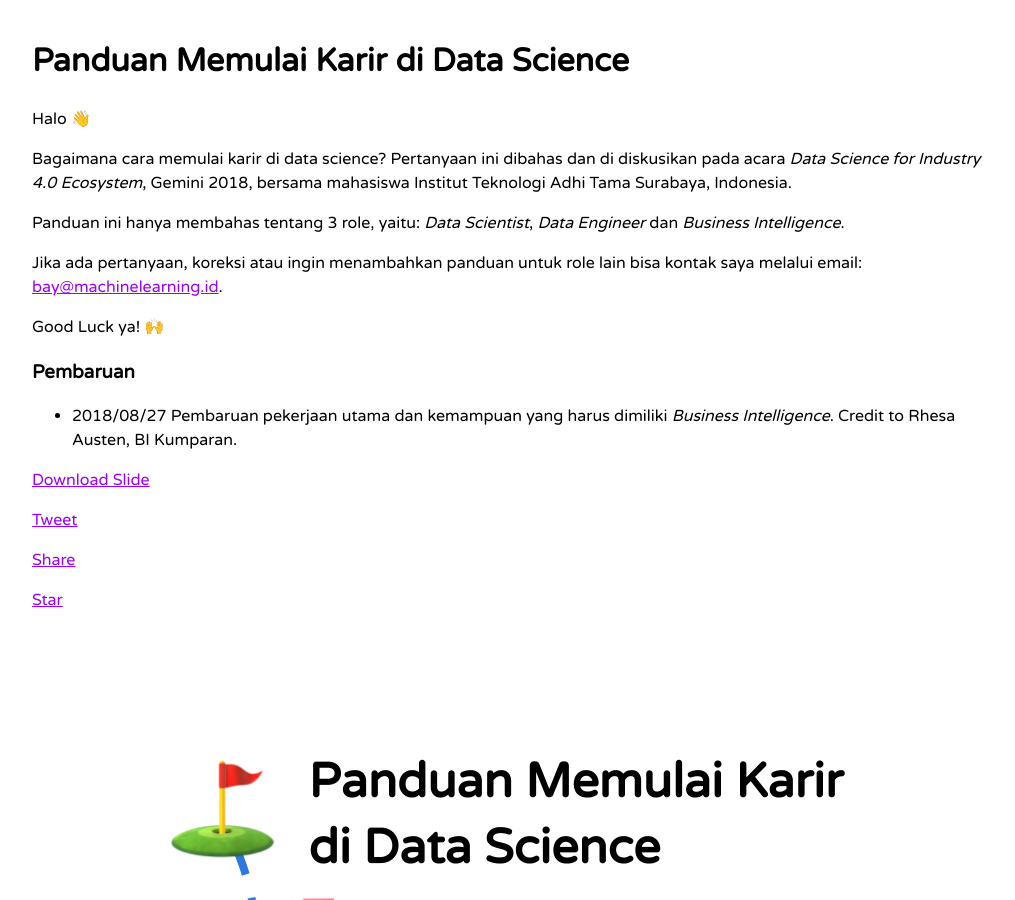
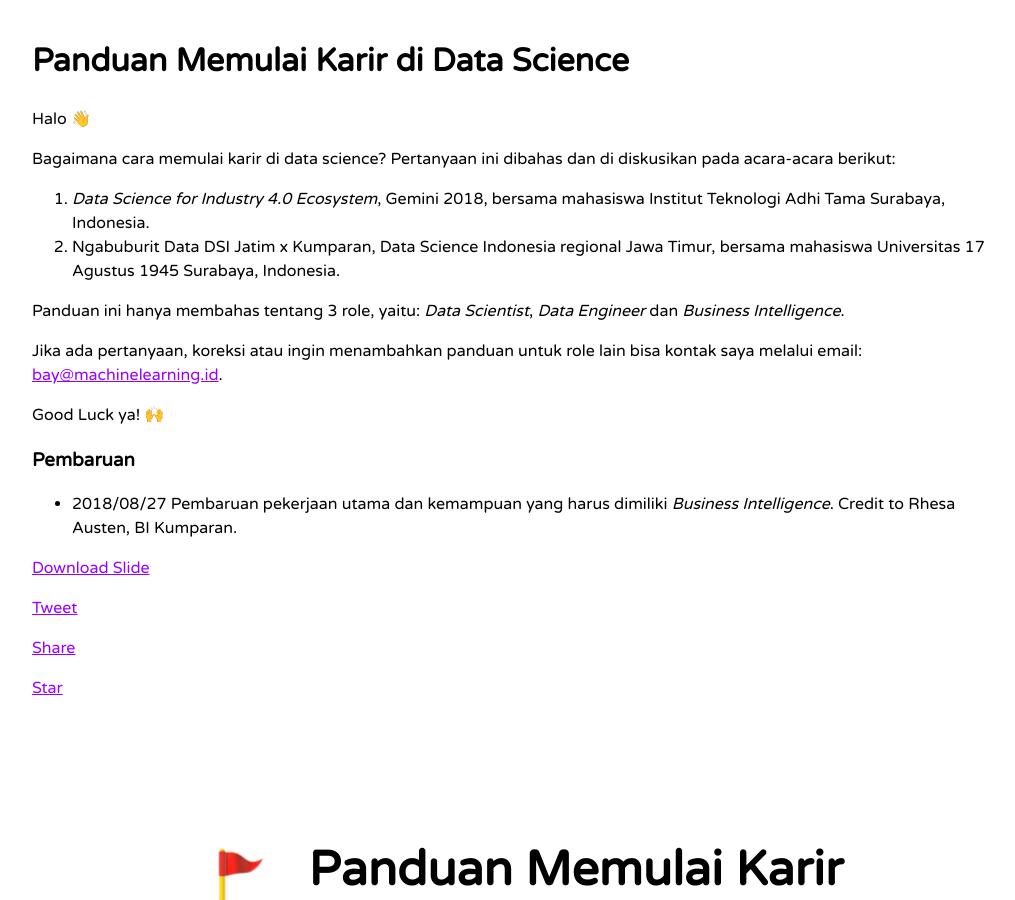
Before and after one commit to pyk/panduan.datascience.id, a Jekyll site: the page built from index.md, in a window 1280 px wide and 900 px high. Shown: the whole window, without its empty margins (128-1143 px from the left). Built offline with Jekyll 4.4.1, drawn with Linux system fonts in a browser that asks for light colours; nearby versions of some CDN libraries; comment, search, counter and statistics services are not loaded.

Commit message:
Add Universitas 17 Agustus 1945 Surabaya

```diff
--- a/index.md
+++ b/index.md
@@ -11,10 +11,15 @@ title: Panduan Memulai Karir di Data Science
 Halo 👋
 
 Bagaimana cara memulai karir di data science?
-Pertanyaan ini dibahas dan di diskusikan pada acara
-*Data Science for Industry 4.0 Ecosystem*, Gemini 2018,
+Pertanyaan ini dibahas dan di diskusikan pada
+acara-acara berikut:
+
+1. *Data Science for Industry 4.0 Ecosystem*, Gemini 2018,
 bersama mahasiswa Institut Teknologi Adhi Tama Surabaya,
 Indonesia.
+2. Ngabuburit Data DSI Jatim x Kumparan, Data Science Indonesia
+regional Jawa Timur, bersama mahasiswa Universitas 17 Agustus 1945
+Surabaya, Indonesia.
 
 Panduan ini hanya membahas tentang 3 role, yaitu: *Data Scientist*,
 *Data Engineer* dan *Business Intelligence*.
```
